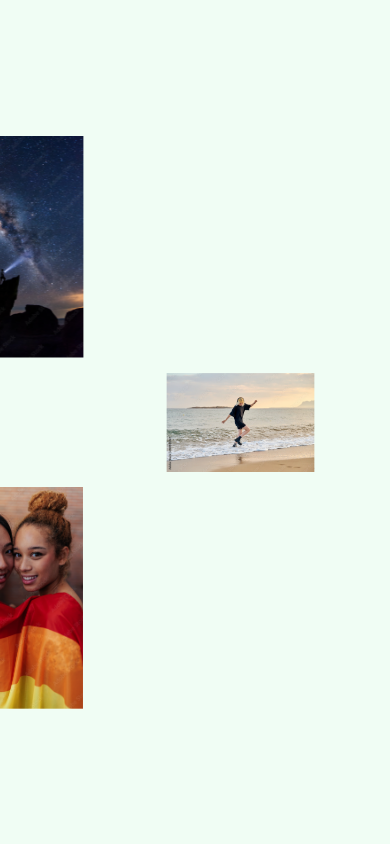
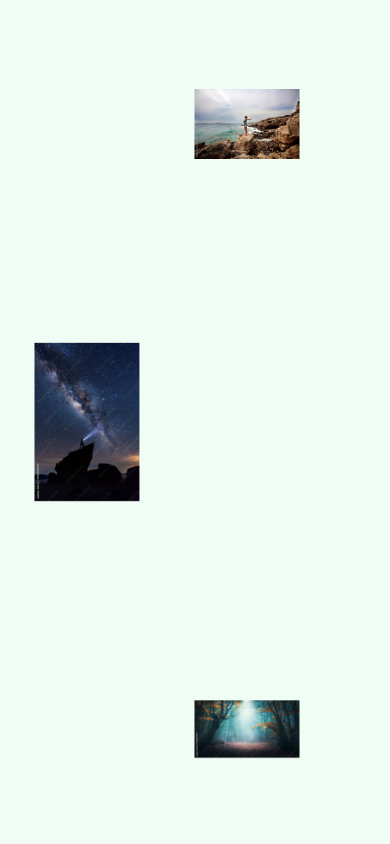
Before and after one commit to sourovch/Gallary-Of-Arts, a Next.js app: page /gallary in a window 390 px wide. Shown: the top 844 px of the page. Built offline with nearby package versions, Linux system fonts and the light colour scheme.

Commit message:
fixed form mobile

```diff
--- a/components/horizontalScroll/horizontalScroll.js
+++ b/components/horizontalScroll/horizontalScroll.js
@@ -27,11 +27,11 @@ function HorizontalScroll({ imgArr }) {
       >
         <div className="sticky top-0 left-0" ref={scrollRef} key={1}>
           <m.div
-            className="w-max flex relative h-screen items-center"
+            className="md:w-max flex relative h-screen items-center"
             style={{ x: spring }}
           >
             <div
-              className="relative flex mx-3 items-center h-[90%] min-h-[400px]"
+              className="relative flex mx-3 items-center h-[90%] min-h-[400px] flex-wrap md:flex-nowrap"
               onMouseOver={() => {
                 setVariantName("default");
                 setCursorText("scroll to discover");
--- a/components/horizontalScroll/imageContainer.js
+++ b/components/horizontalScroll/imageContainer.js
@@ -9,7 +9,7 @@ function ImageContainer({ imgConf, setLayoutInfo }) {
       {imgConf?.map((confObj) => (
         <div
           key={confObj.id}
-          className="min-w-[30vh] h-full relative gallary-img-cont flex flex-col justify-around items-end py-8 gap-2"
+          className="w-[150px] md:w-[30vh] min-w-[30px] h-full relative gallary-img-cont flex flex-col justify-around items-end py-8 gap-2"
         >
           {confObj.arr.map((imgInfo) => (
             <MouseSenImage
--- a/hooks/useHorizontalScroll.js
+++ b/hooks/useHorizontalScroll.js
@@ -17,7 +17,6 @@ function useHorizontalScroll({ reRender }) {
     }
 
     window.addEventListener("resize", handelResize);
-    window.scrollTo(0, 0)
 
     return () => window.removeEventListener("resize", handelResize);
   }, [scrollRef, reRender]);
```
